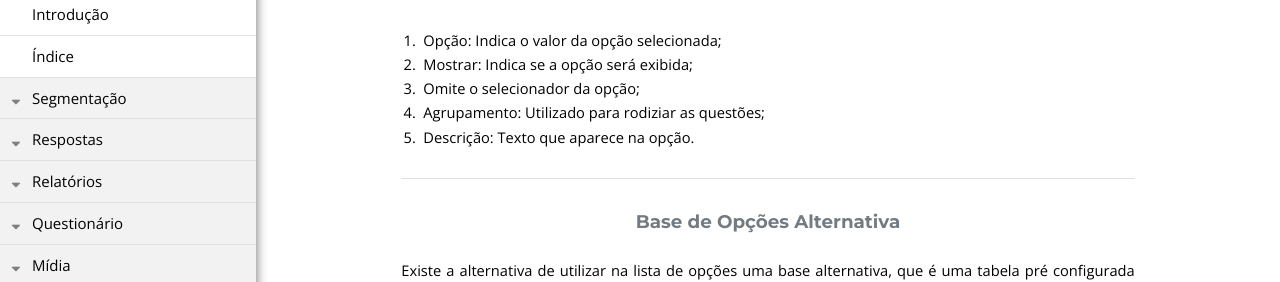
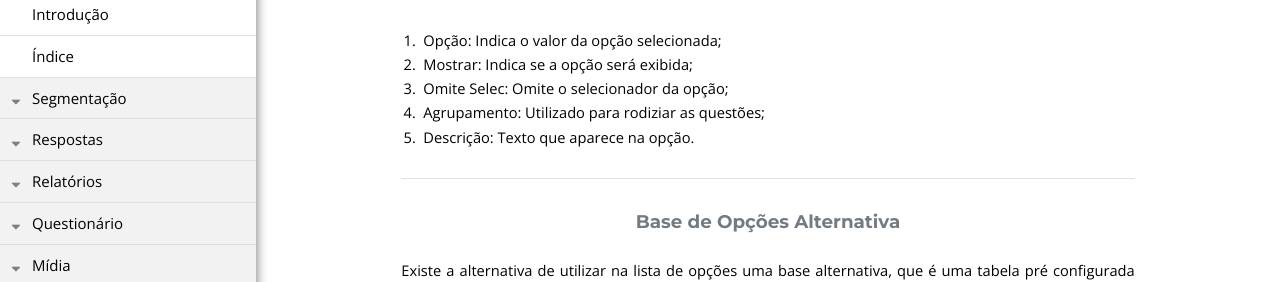
Before and after one commit to rogerio-figueiredo-hsr/hsrtechonline.github.io, a Jekyll site: the page built from _posts/2018-06-18-tipo-questao-combo-ru.md, in a window 1280 px wide and 900 px high, scrolled down 933 px. Shown: the part 182-464 px from the top of the window. Built offline with Jekyll 4.4.1, drawn with Linux system fonts in a browser that asks for light colours.

Commit message:
Corrigindo texto referente a item apontado na imagem.

```diff
--- a/_posts/2018-06-18-tipo-questao-combo-ru.md
+++ b/_posts/2018-06-18-tipo-questao-combo-ru.md
@@ -29,7 +29,7 @@ pasta: "Questionario"
 
 1. Opção: Indica o valor da opção selecionada;
 2. Mostrar: Indica se a opção será exibida;
-3. Omite o selecionador da opção;
+3. Omite Selec: Omite o selecionador da opção;
 4. Agrupamento: Utilizado para rodiziar as questões;
 5. Descrição: Texto que aparece na opção.
 
```
